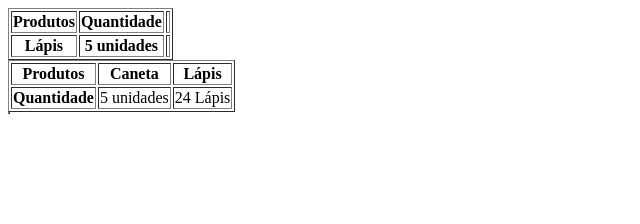
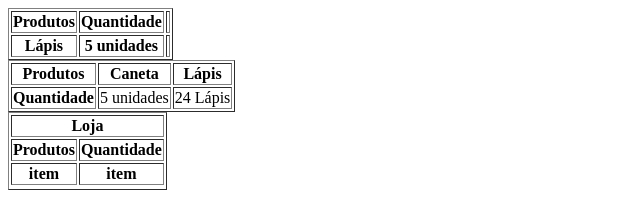
Before and after one commit to Fernandes-m/Tabela, a plain HTML site: page index.html in a window 1280 px wide. Shown: the whole page, without its empty margins (0-640 px from the left). Drawn offline with Linux system fonts and the light colour scheme.

Commit message:
vbmhdhfg

```diff
--- a/index.html
+++ b/index.html
@@ -1,10 +1,12 @@
 <!DOCTYPE html>
 <html lang="pt-br">
+
 <head>
     <meta charset="UTF-8">
     <meta name="viewport" content="width=device-width, initial-scale=1.0">
     <title>Tabela 2 ano</title>
 </head>
+
 <body>
     <table border="1">
         <tr>
@@ -20,18 +22,37 @@
         </tr>
 
     </table>
-    <table  border="1">
+    <table border="1">
         <tr>
             <th>Produtos</th>
             <th>Caneta</th>
             <th>Lápis</th>
-      </tr> <tr> <th>Quantidade</th>
+        </tr>
+        <tr>
+            <th>Quantidade</th>
             <td>5 unidades</td>
             <td>24 Lápis</td>
         </tr>
+    </table>
+    <table border="1">
+        <tr>
+            <th colspan="2">Loja</th>
+        </tr>
+
+        <tr>
+            <th>Produtos</th>
+            <th>Quantidade</th>
+
+        </tr>
+        <th>item</th>
+        <th>item</th>
+         <tr>
+
+        </tr>
 
     </table>
-    <table border="1"
+
 
 </body>
+
 </html>
```
Lines whose indentation alone changed are shown as unchanged.
